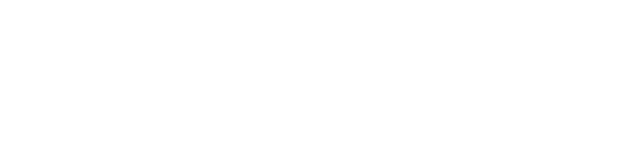
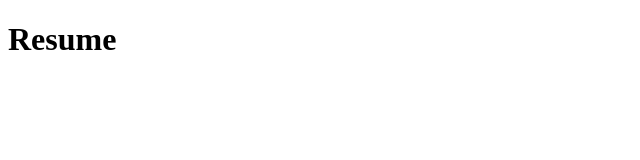
Before and after one commit to sarkar2004soumik/SoumikSarak, a plain HTML site: page index.html in a window 1280 px wide. Shown: the whole page, without its empty margins (0-640 px from the left). Drawn offline with Linux system fonts and the light colour scheme.

Commit message:
Update index.html

```diff
--- a/index.html
+++ b/index.html
@@ -3,9 +3,9 @@
 <head>
     <meta charset="UTF-8">
     <meta name="viewport" content="width=device-width, initial-scale=1.0">
-    <title>Document</title>
+    <title>Soumik's Resume</title>
 </head>
 <body>
-
+    <h1>Resume</h1>
 </body>
 </html>
```
